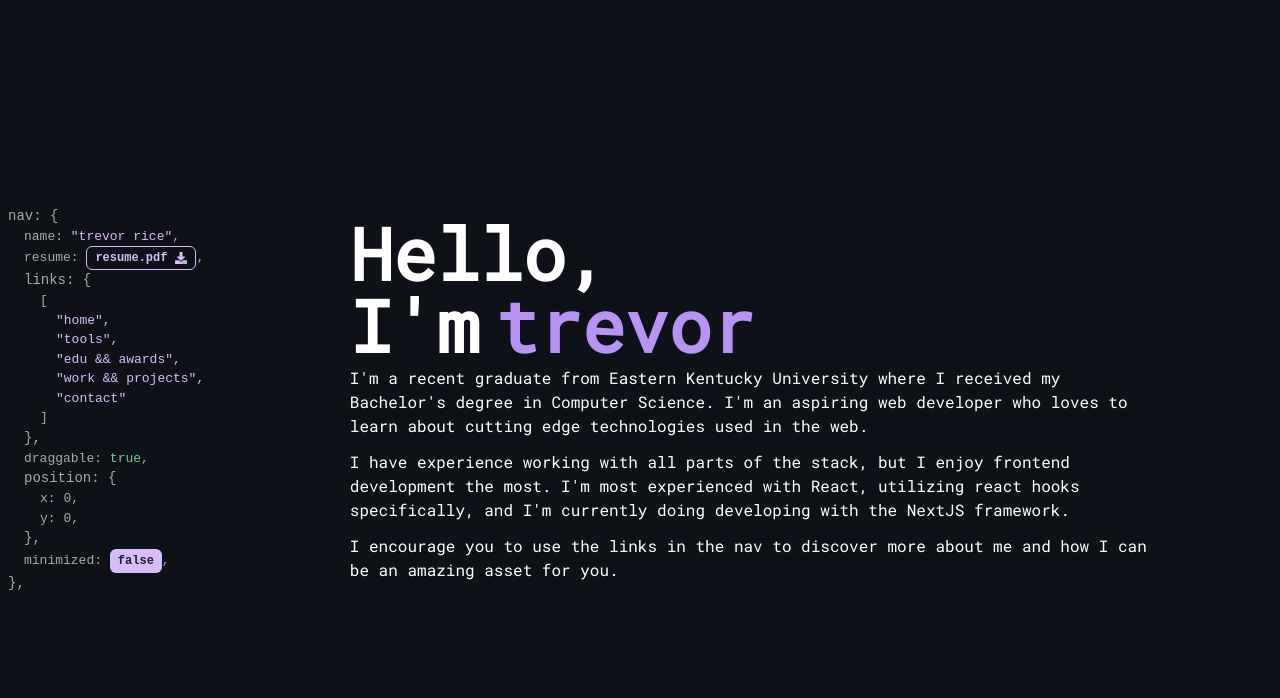
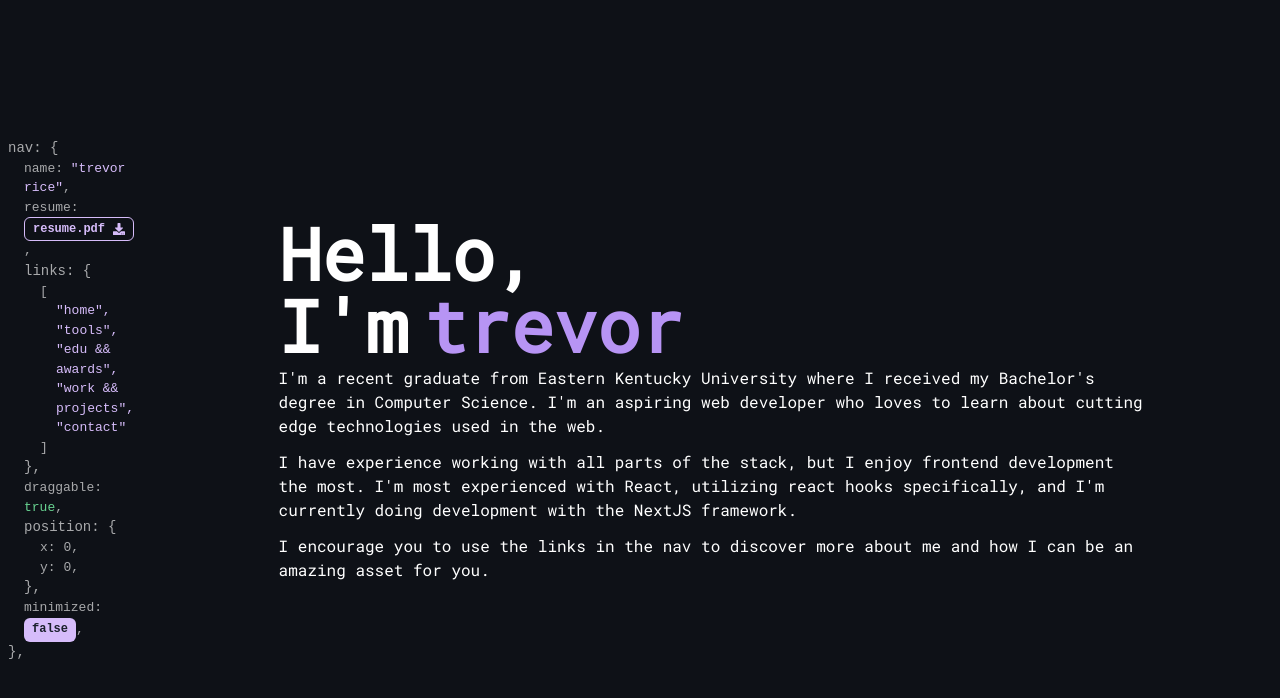
Before and after one commit to trev-dev0/trevrr.dev, a Next.js app in the folder src/: page / in a window 1280 px wide. Shown: the top 698 px of the page. Built offline with nearby package versions, Linux system fonts and the light colour scheme.

Commit message:
fixed positioning and  overflowing text

```diff
--- a/src/components/Layout.tsx
+++ b/src/components/Layout.tsx
@@ -3,7 +3,7 @@ import Head from "next/head";
 import Navbar from "./Navbar";
 import { useEffect, useReducer, useRef, useState } from "react";
 import { useBreakpointValue } from "@chakra-ui/media-query";
-import LoadingScreen from "./LoadingScreen"
+import LoadingScreen from "./LoadingScreen";
 
 const Layout = ({ children }) => {
   const [loading, setLoading] = useState(true);
@@ -43,10 +43,18 @@ const Layout = ({ children }) => {
       </Box>
 
       {/* <Box w="100%" h={`calc(100% + ${navHeight}px)`} zIndex="10"> */}
-
-      <Box w="100%" h="100%" zIndex="10" overflowY="auto">
-        {children}
-      </Box>
+      <Flex direction="column" justifyContent="center">
+        <Box
+          w="100%"
+          h="100%"
+          zIndex="10"
+          overflowY="auto"
+          display="inline-block"
+          verticalAlign="middle"
+        >
+          {children}
+        </Box>
+      </Flex>
 
       {/* <AnimatedBackground/> */}
     </Flex>
--- a/src/pages/index.tsx
+++ b/src/pages/index.tsx
@@ -13,10 +13,12 @@ const Index = () => {
         gridTemplateRows="auto"
         justifyContent="center"
         alignItems="center"
-        h="100%"
+        my="auto"
+        h="max-content"
       >
         <Box
           w={{ base: "100%", sm: "100%", md: "80%" }}
+
         >
           <Flex
             direction="column"
@@ -25,7 +27,6 @@ const Index = () => {
             borderRadius="0px"
             // width="55%"
             overflowX="hidden"
-            mt={{base: "15vh", sm: "0",md: "0", lg: "0"}}
           >
             <Box maxW="95%" margin="auto">
               <Heading size="4xl">Hello,</Heading>
@@ -64,7 +65,7 @@ const Index = () => {
                   I have experience working with all parts of the stack, but I
                   enjoy frontend development the most. I'm most experienced with
                   React, utilizing react hooks specifically, and I'm currently doing
-                  developing with the NextJS framework.
+                  development with the NextJS framework.
                 </Text>
                 <Text fontFamily="Roboto Mono" mt={3}>
                   I encourage you to use the links in the nav to discover more about me and how I can be an amazing asset for you.
```
